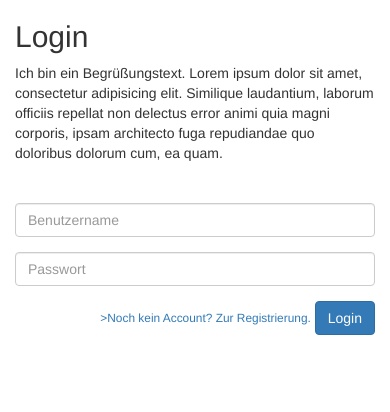
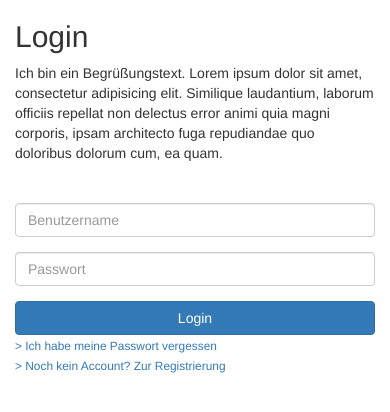
Before and after one commit to timmyjs/wbh-projekt-schulungsanwendung, a PHP site: page / in a window 390 px wide. Shown: the top 412 px of the page. Run offline with PHP 8.4, Linux system fonts and the light colour scheme.

Commit message:
make login responsive

```diff
--- a/components/modules/Login/css/login.less
+++ b/components/modules/Login/css/login.less
@@ -1,3 +1,13 @@
 .mod-login {
-
+	.registration-link {
+		@media(min-width: 768px) {
+			text-align: right;
+		}
+	}
+	button[type=submit] {
+		@media(min-width: 768px) {
+			display: inline-block;
+			width: auto;
+		}
+	}
 }
--- a/components/modules/Login/login.html
+++ b/components/modules/Login/login.html
@@ -10,8 +10,11 @@
 		<input type="password" class="form-control js-input" name="password" placeholder="Passwort" required>
 	</div>
 	<p class="js-error-text text-danger hidden">Benutzername oder Passwort nicht korrekt. Bitte überprüfen Sie Ihre eingaben und versuchen es noch einmal</p>
-	<div class="pull-right">
-		<a href="/registration"><small>>Noch kein Account? Zur Registrierung.</small></a>
-		<button type="submit" class="btn btn-primary">Login</button>
+	<div class="clearfix margin-bottom-small">
+		<button type="submit" class="btn btn-primary btn-block pull-right">Login</button>
+	</div>
+	<div class="row">
+		<a class="col-xs-12 col-sm-6" href="/forgot-password"><small>> Ich habe meine Passwort vergessen</small></a>
+		<a class="col-xs-12 col-sm-6 registration-link" href="/registration"><small>> Noch kein Account? Zur Registrierung</small></a>
 	</div>
 </form>
```
